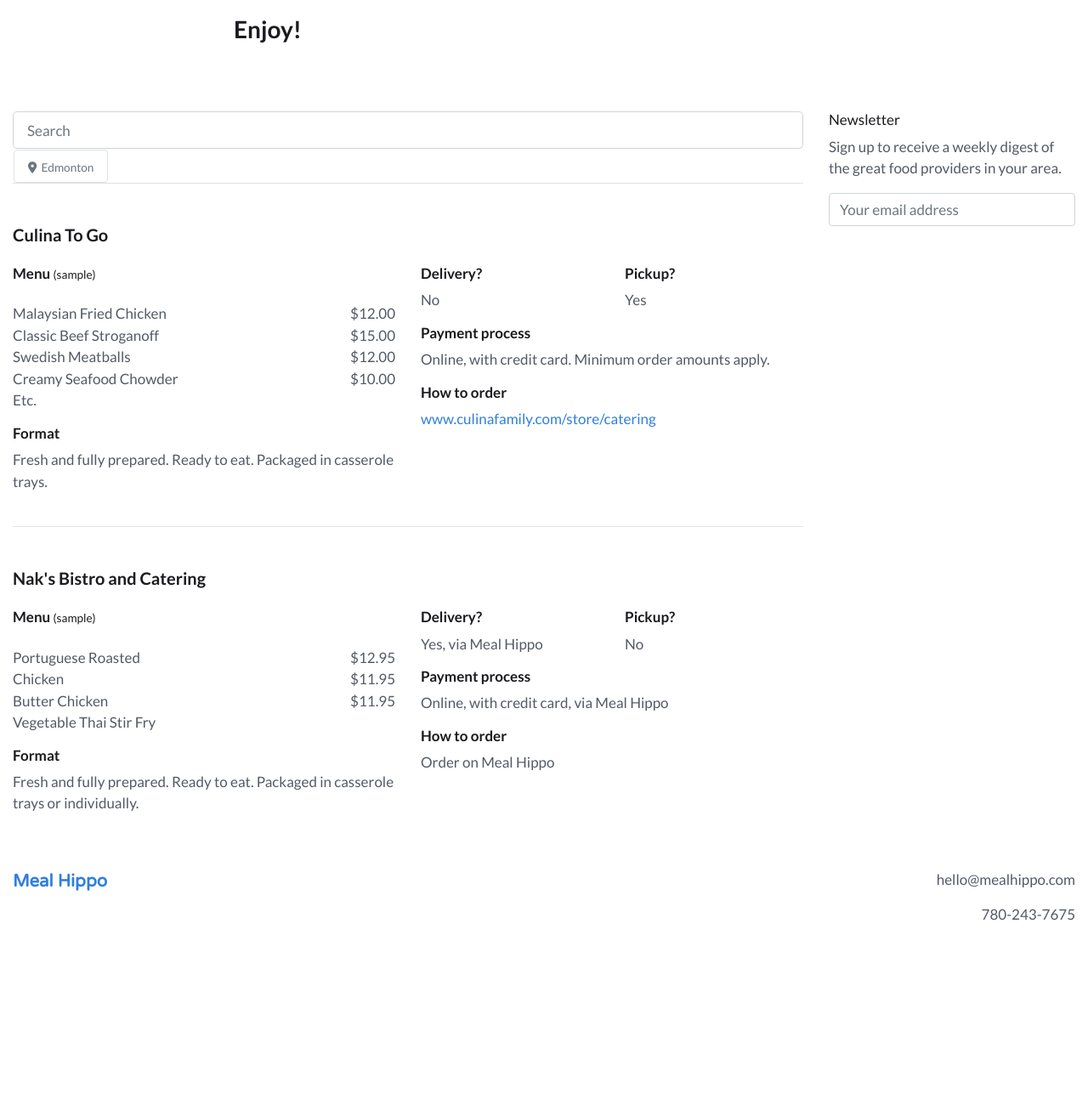
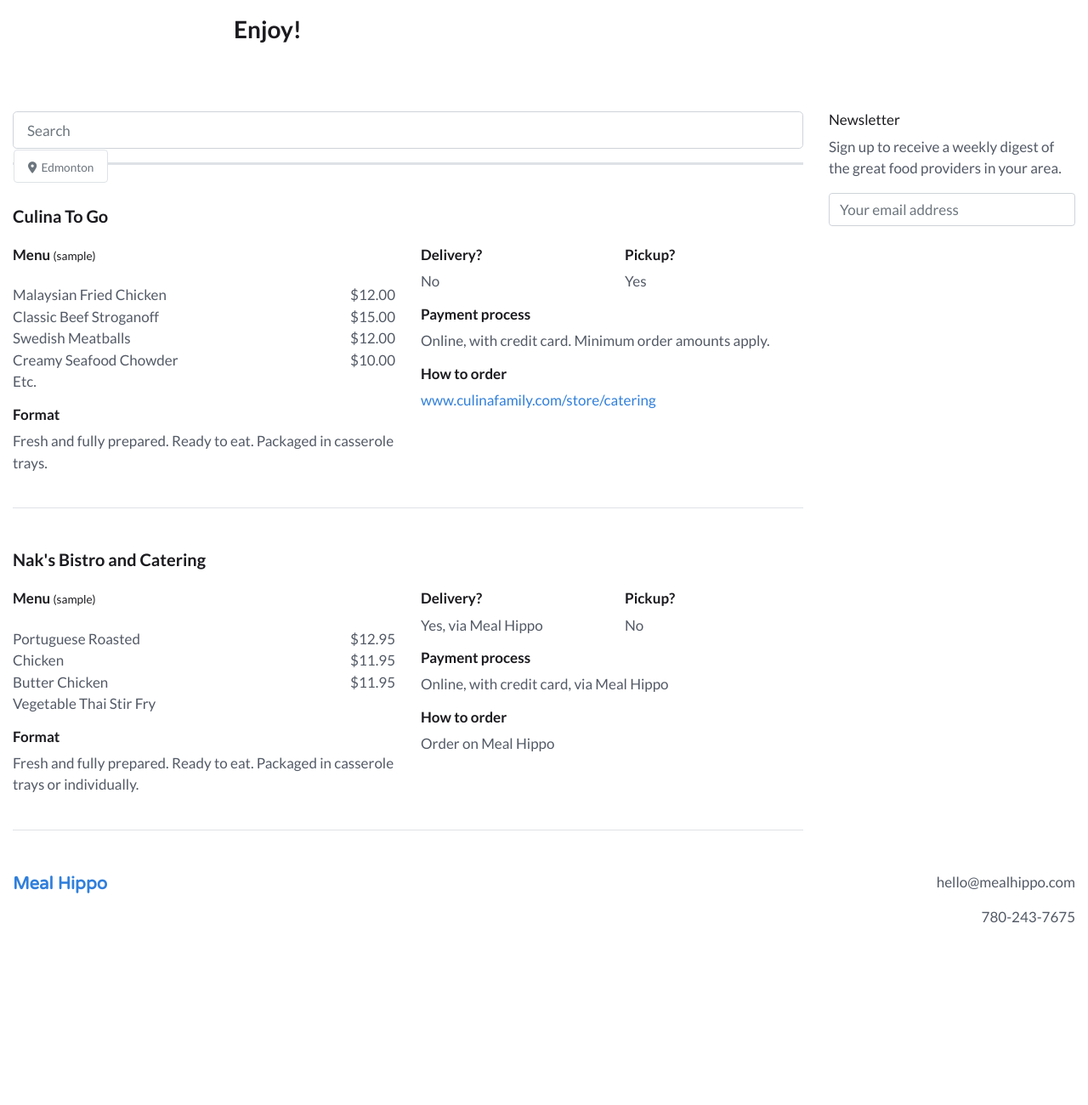
Before and after one commit to bneeland/meal-hippo, a Django app: page /list in a window 1280 px wide. Shown: the part 568-1868 px from the top of the page at 85% size. Before the commit the page ends 1651 px from the top, so only its background shows below. Run offline with Django 3.2, Linux system fonts and the light colour scheme; data comes from the database, SQL or seed files in the repository; parts of the project's set-up code (start-up, migrations or seed data) failed here and were passed over; some libraries are stand-ins or nearby versions; some web fonts are replaced.

Commit message:
Reformatted list

```diff
--- a/static/style.css
+++ b/static/style.css
@@ -259,3 +259,7 @@ div.dropdown-menu a:active {
   right: 1em;
   z-index: 80000;
 }
+
+div.list-search {
+  border-width: 3px !important
+}
--- a/templates/base.html
+++ b/templates/base.html
@@ -147,7 +147,7 @@
 
     <footer>
       <div class="container-fluid text-center py-5 mb-5">
-        <div class="row">
+        <div class="row mb-5 pb-5">
           <div class="col-sm text-sm-left mb-4">
             <span class="logo">
               <a href="{% url 'webplatform:home_view' %}">Meal&nbsp;Hippo</a>
--- a/webplatform/templates/webplatform/home_view.html
+++ b/webplatform/templates/webplatform/home_view.html
@@ -137,7 +137,7 @@
 </div>
 
 
-<div class="jumbotron jumbotron-fluid bg-white border-bottom mb-0">
+<div class="jumbotron jumbotron-fluid bg-white mb-0">
 
   <div class="container">
 
--- a/webplatform/templates/webplatform/list_view.html
+++ b/webplatform/templates/webplatform/list_view.html
@@ -44,12 +44,12 @@
 
     <div class="col-md-9">
 
-      <div class="sticky-top py-3 bg-white">
+      <div class="sticky-top py-3 bg-white border-bottom list-search">
         <input class="form-control form-control-lg" type="text" placeholder="Search" id="Search" onkeyup="searchList()">
       </div>
 
       {% for list_item in list_items %}
-        <div class="search-target border-top mt-4 pt-5">
+        <div class="search-target border-bottom pt-5 pb-4">
 
           <h5 class="mb-4"><b>{{ list_item.company_name }}</b></h5>
 
```
